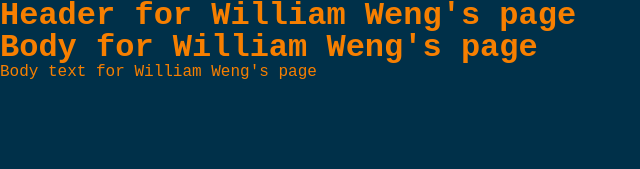
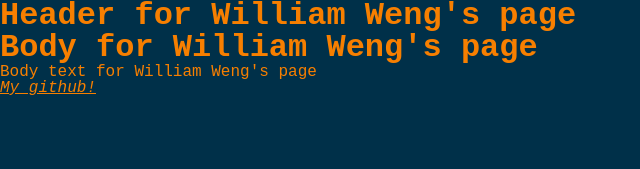
Before and after one commit to will-weng/will-weng.github.io, a React (Create React App) app: page / in a window 1280 px wide. Shown: the top 169 px of the page, without its empty margins (0-640 px from the left). Built offline with nearby package versions, Linux system fonts and the light colour scheme; the HTML template or start-up script is replaced by a standard one.

Commit message:
Created address component

```diff
--- a/src/App.tsx
+++ b/src/App.tsx
@@ -3,6 +3,7 @@ import GlobalStyles from './components/styles/Global';
 import { ThemeProvider } from 'styled-components';
 import Header from './components/Header';
 import Body from './components/Body';
+import Address from './components/Address';
 
 function App() {
   return (
@@ -10,6 +11,7 @@ function App() {
       <GlobalStyles />
       <Header />
       <Body />
+      <Address />
     </ThemeProvider>
   );
 }
--- /dev/null
+++ b/src/components/Address.tsx
@@ -0,0 +1,7 @@
+function Address() {
+    return (<address>
+        <a href="https://github.com/will-weng"> My github!</a>
+    </address>)
+}
+
+export default Address;
```
